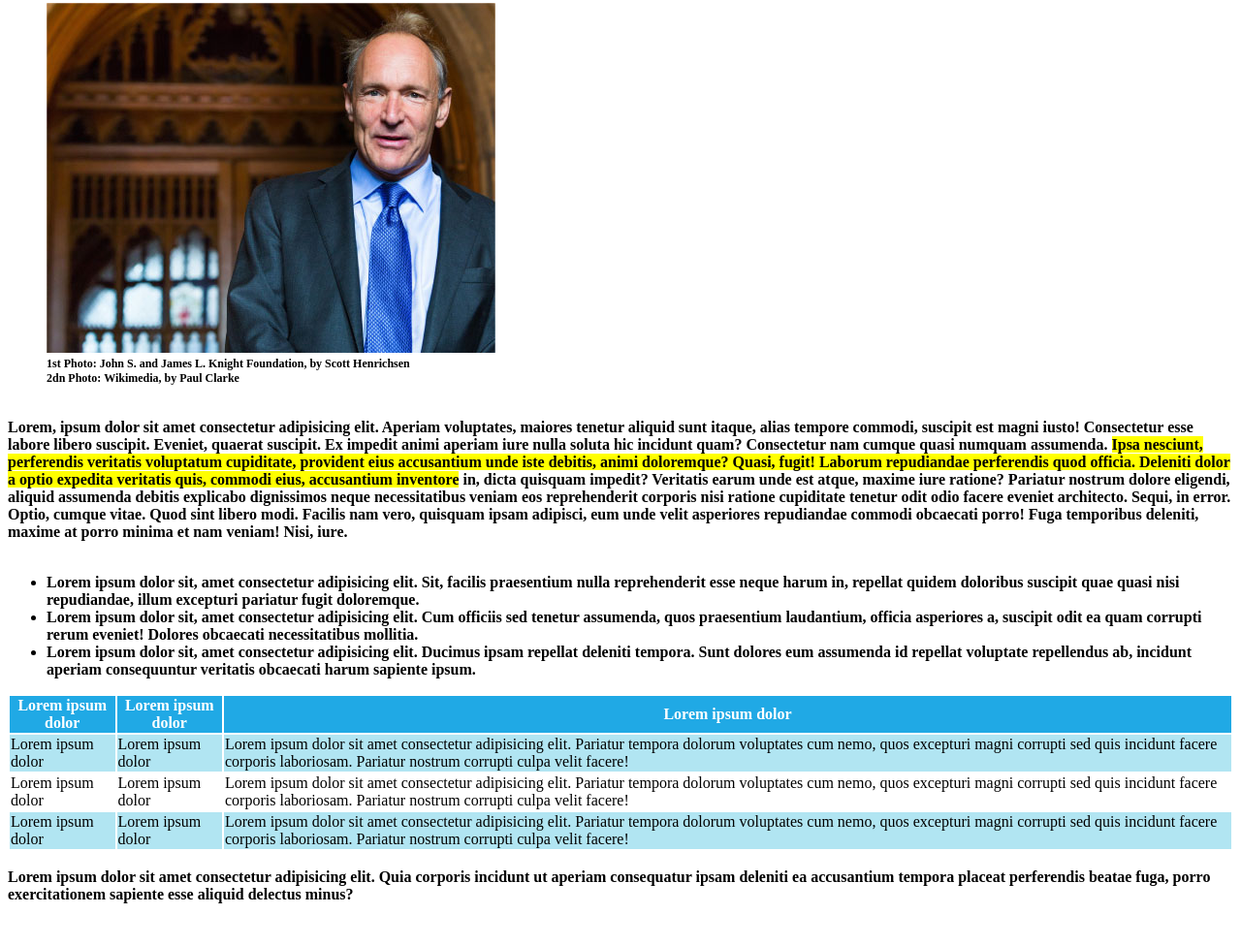
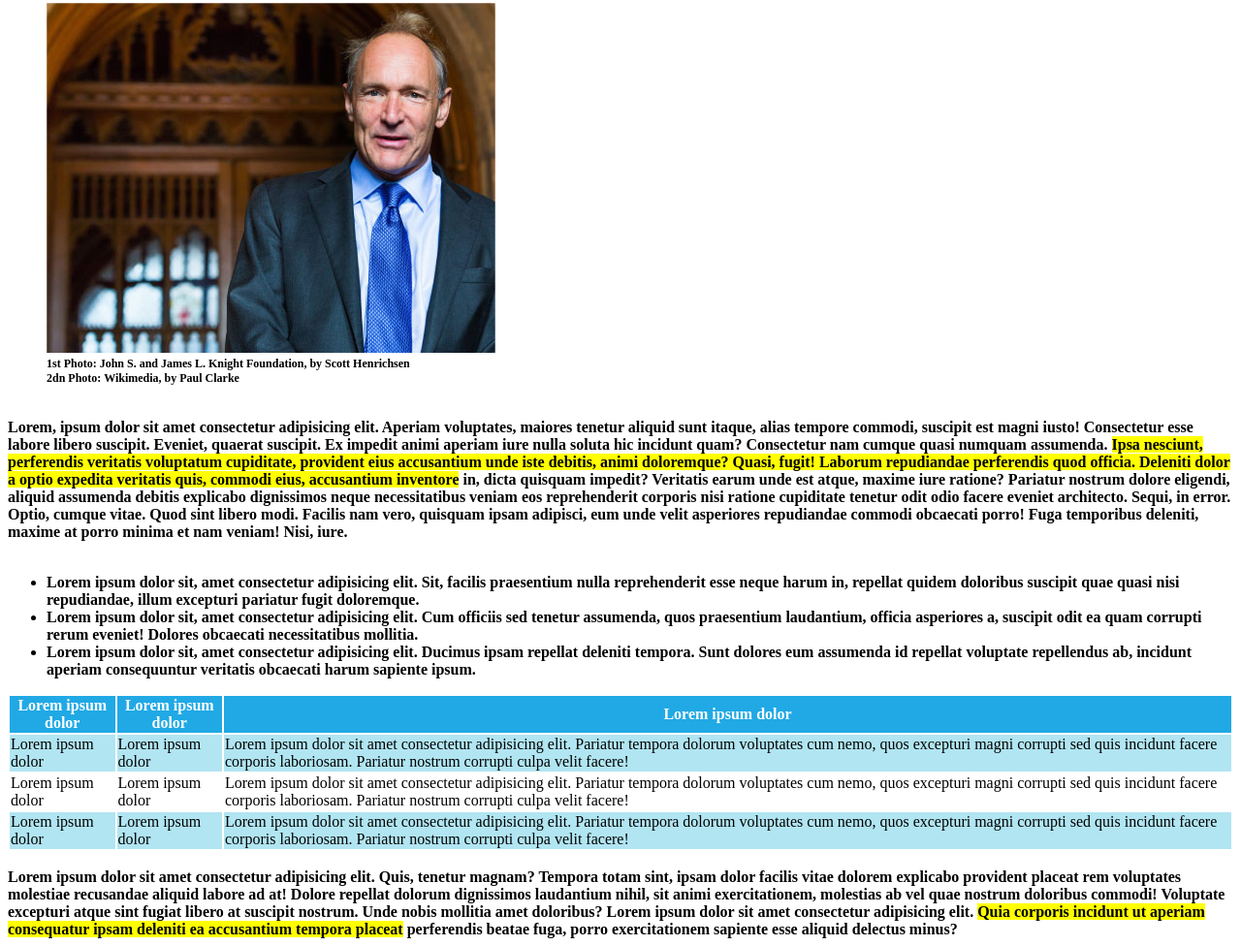
Before and after one commit to CiroMarra/html-css-booleaner, a plain HTML site: page index.html in a window 1280 px wide. Shown: the part 898-1874 px from the top of the page at 97% size. Before the commit the page ends 1838 px from the top, so only its background shows below. Drawn offline with Linux system fonts and the light colour scheme.

Commit message:
feat: aggiunto secondo articolo

```diff
--- a/index.html
+++ b/index.html
@@ -105,7 +105,9 @@
 
     <section>
         <article>
-            Lorem ipsum dolor sit amet consectetur adipisicing elit. Quia corporis incidunt ut aperiam consequatur ipsam deleniti ea accusantium tempora placeat perferendis beatae fuga, porro exercitationem sapiente esse aliquid delectus minus?
+            Lorem ipsum dolor sit amet consectetur adipisicing elit. Quis, tenetur magnam? Tempora totam sint, ipsam dolor facilis vitae dolorem explicabo provident placeat rem voluptates molestiae recusandae aliquid labore ad at!
+            Dolore repellat dolorum dignissimos laudantium nihil, sit animi exercitationem, molestias ab vel quae nostrum doloribus commodi! Voluptate excepturi atque sint fugiat libero at suscipit nostrum. Unde nobis mollitia amet doloribus?
+            Lorem ipsum dolor sit amet consectetur adipisicing elit. <span>Quia corporis incidunt ut aperiam consequatur ipsam deleniti ea accusantium tempora placeat</span> perferendis beatae fuga, porro exercitationem sapiente esse aliquid delectus minus?
         </article>
     </section>
 
```
